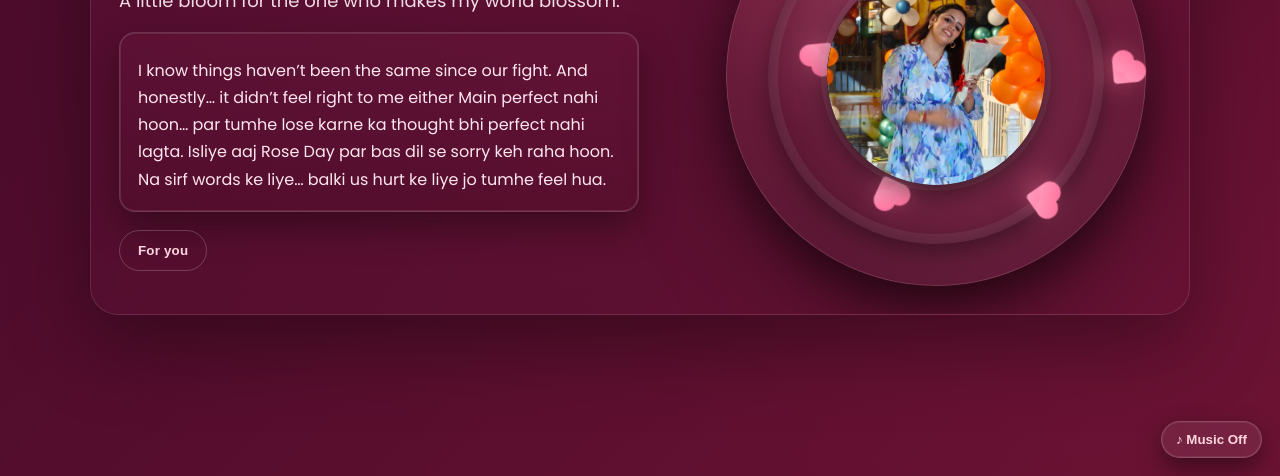
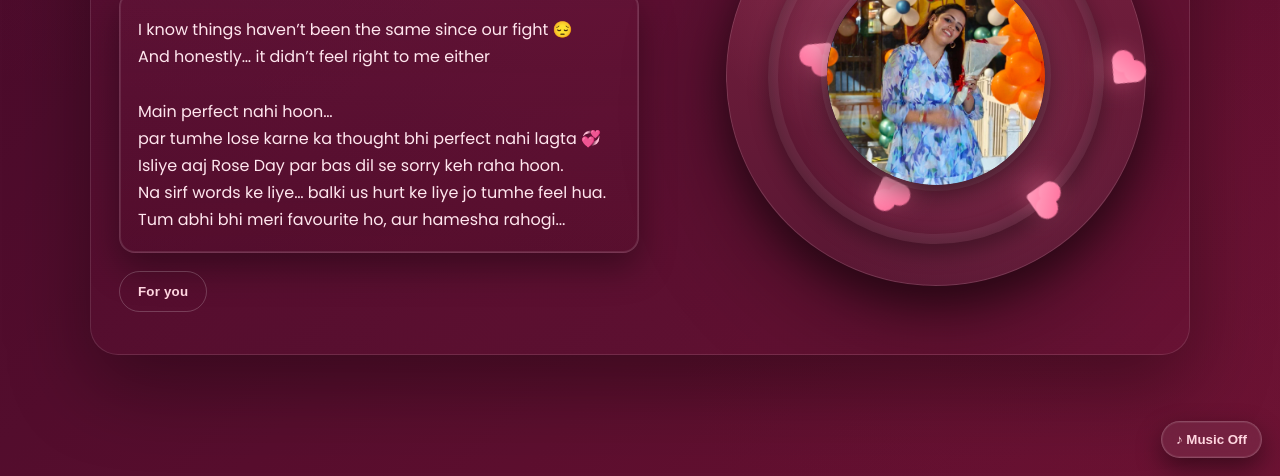
Before and after one commit to shyam126/Buggu_, a plain HTML site: page index.html in a window 1280 px wide. Shown: the part 324-800 px from the top of the page. Drawn offline with nearby package versions, Linux system fonts and the light colour scheme.

Commit message:
Update index.html

```diff
--- a/index.html
+++ b/index.html
@@ -257,13 +257,14 @@
       <div class="note" aria-label="Dedication">
         <h3 class="to"></h3>
         <p>
-          I know things haven’t been the same since our fight.
-          And honestly… it didn’t feel right to me either
+          I know things haven’t been the same since our fight 😔 <br>
+          And honestly… it didn’t feel right to me either<br><br>
 
-          Main perfect nahi hoon…
-          par tumhe lose karne ka thought bhi perfect nahi lagta.
-          Isliye aaj Rose Day par bas dil se sorry keh raha hoon.
-          Na sirf words ke liye… balki us hurt ke liye jo tumhe feel hua.
+          Main perfect nahi hoon…<br>
+          par tumhe lose karne ka thought bhi perfect nahi lagta 💞 <br>
+          Isliye aaj Rose Day par bas dil se sorry keh raha hoon.<br>
+          Na sirf words ke liye… balki us hurt ke liye jo tumhe feel hua.<br>
+          Tum abhi bhi meri favourite ho, aur hamesha rahogi...<br>
         </p>
       </div>
 
```
